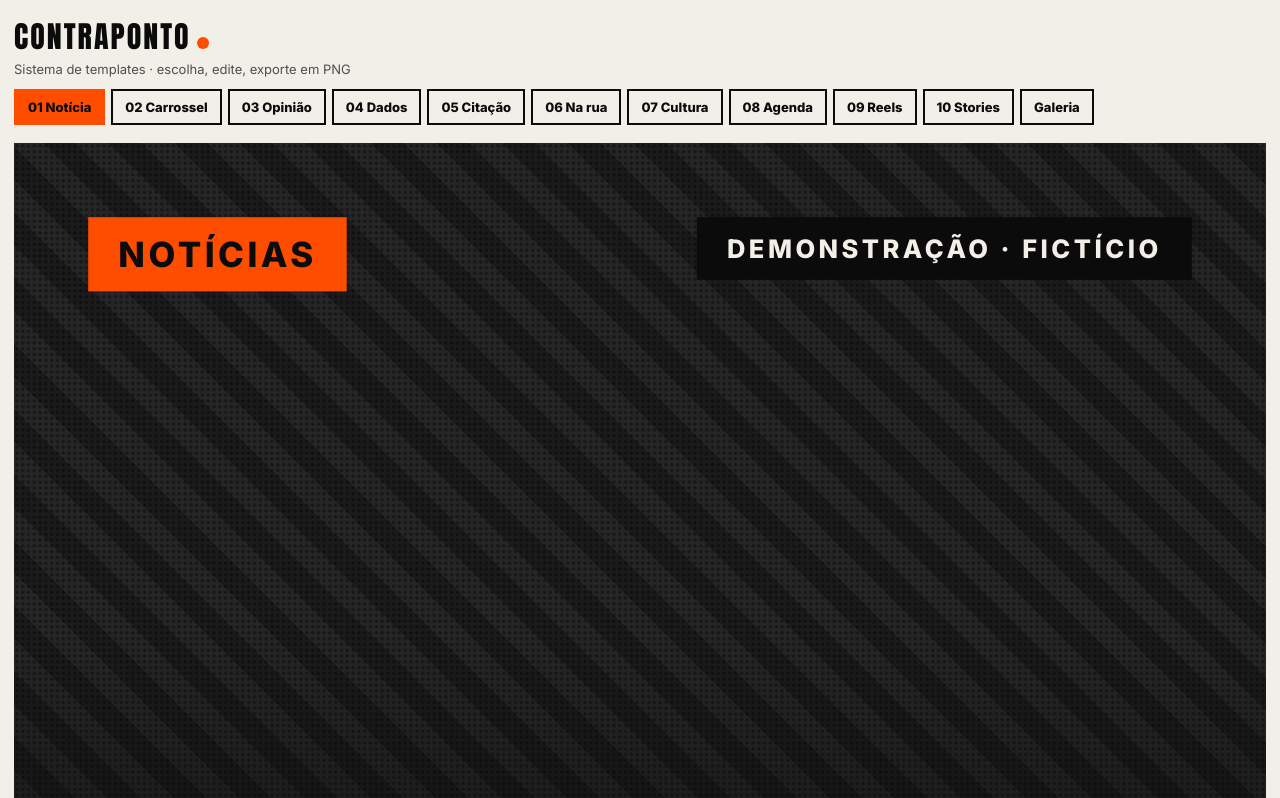
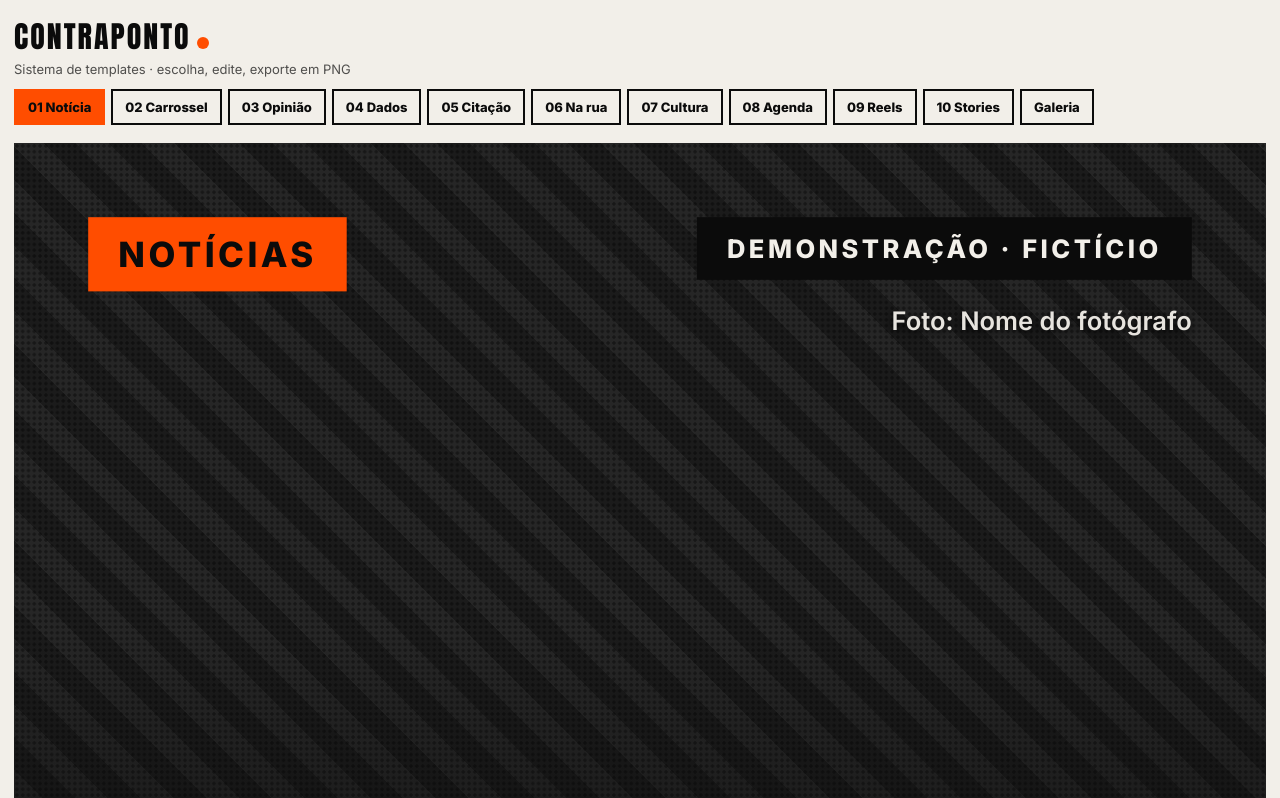
Before and after one commit to alvezdaniell/contraponto, a plain HTML site: page index.html in a window 1280 px wide. Shown: the top 798 px of the page. Drawn offline with nearby package versions, Linux system fonts and the light colour scheme.

Commit message:
Add files via upload

```diff
--- a/index.html
+++ b/index.html
@@ -66,7 +66,7 @@
 let O='#FF4D00';const L='#C6FF00',V='#6A3BFF',C='#F2EFE9',K='#0B0B0B';
 function art(t,d,p){
 O=d.ac||'#FF4D00';let x='';
-if(t.id==1){x=P(d,'left:0;top:0;width:1080px;height:880px')+`<div class="A" style="left:0;top:420px;width:1080px;height:460px;background:linear-gradient(transparent,${K})"></div>`+chip(d,'left:64px;top:64px')+`<div class="chip" style="right:64px;top:64px;font-size:22px;background:${K};color:${C}">${esc(d.meta)}</div><div class="A" style="left:64px;right:64px;bottom:150px"><div class="h" style="font-size:${fs(d.h,[150,118,96])}px">${hf(d.h,O)}</div><div style="font-size:34px;margin-top:24px;opacity:.9">${esc(d.s)}</div></div><div class="A" style="right:64px;top:830px;font-size:20px;opacity:.7">${d.credit?'Foto: '+esc(d.credit):''}</div>`+foot(d,56)}
+if(t.id==1){x=P(d,'left:0;top:0;width:1080px;height:880px')+`<div class="A" style="left:0;top:420px;width:1080px;height:460px;background:linear-gradient(transparent,${K})"></div>`+chip(d,'left:64px;top:64px')+`<div class="chip" style="right:64px;top:64px;font-size:22px;background:${K};color:${C}">${esc(d.meta)}</div><div class="A" style="left:64px;right:64px;bottom:150px"><div class="h" style="font-size:${fs(d.h,[150,118,96])}px">${hf(d.h,O)}</div><div style="font-size:34px;margin-top:24px;opacity:.9">${esc(d.s)}</div></div><div class="A" style="right:64px;top:140px;font-size:22px;opacity:.95;text-shadow:0 2px 8px #000">${d.credit?'Foto: '+esc(d.credit):''}</div>`+foot(d,56)}
 if(t.id==2){const b=blocks(d),N=b.length+1;
 if(p==0)x=`<div class="A" style="inset:0;background:${O}"></div>`+chip(d,'left:64px;top:64px',1)+`<div class="A" style="left:64px;right:64px;top:260px;color:${K}"><div class="h" style="font-size:${fs(d.h,[190,150,110])}px">${hf(d.h,C)}</div></div><div class="A hand" style="right:64px;bottom:170px;font-size:68px;color:${K}">arraste →</div>`+foot(d,56,K);
 else{const l=(b[p-1]||'').split('\n');x=`<div class="A" style="inset:0;background:${C};color:${K}"></div><div class="A" style="left:64px;top:64px;color:${K};font-weight:800;letter-spacing:3px;font-size:26px">${esc(d.tag)} · ${p}/${N-1}</div><div class="A" style="left:64px;right:64px;top:200px;color:${K}"><div class="h" style="font-size:130px;color:${O}">${esc(l[0])}</div><div style="font-size:50px;line-height:1.3;margin-top:40px;font-weight:600">${esc(l.slice(1).join(' '))}</div></div>`+foot(d,56,K)}}
@@ -74,7 +74,7 @@
 if(t.id==4){const r=d.body.split('\n').map(s=>s.split('|')).filter(a=>a[1]),m=Math.max(...r.map(a=>+a[1]||0),1);x=`<div class="A" style="inset:0;background:${C}"></div>`+chip(d,'left:64px;top:64px')+`<div class="A h" style="left:56px;top:150px;font-size:400px;color:${O};line-height:1">${esc(d.big)}</div><div class="A" style="left:64px;right:64px;top:590px;color:${K}"><div class="h" style="font-size:64px">${esc(d.h)}</div><div style="font-size:26px;margin:12px 0 30px">${esc(d.s)}</div>${r.map(a=>`<div style="display:flex;align-items:center;gap:16px;margin:12px 0;font-weight:800;font-size:26px"><span style="width:200px">${esc(a[0])}</span><div style="height:44px;background:${K};width:${(+a[1]||0)/m*600}px"></div><span>${esc(a[1])}</span></div>`).join('')}<div style="font-size:22px;margin-top:20px;opacity:.75">${esc(d.meta)}</div><div style="font-size:20px;opacity:.6;margin-top:6px">Escala iniciada no zero</div></div>`+foot(d,56,K)}
 if(t.id==5)x=P(d,'left:0;top:0;width:1080px;height:470px')+chip(d,'left:64px;top:64px')+`<div class="A h" style="left:50px;top:300px;font-size:420px;color:${O};line-height:1">“</div><div class="A" style="left:64px;right:64px;top:520px"><div style="font-size:${fs(d.body,[62,52,42])}px;font-weight:800;line-height:1.2">${esc(d.body)}</div><div class="h" style="font-size:80px;color:${O};margin-top:44px">${esc(d.h)}</div><div style="font-size:30px;margin-top:8px">${esc(d.s)}</div><div style="font-size:22px;opacity:.7;margin-top:24px">${esc(d.meta)}</div></div><div class="A" style="right:64px;top:420px;font-size:20px;opacity:.8">${esc(d.credit)}</div>`+foot(d,56);
 if(t.id==6)x=P(d,'inset:0')+`<div class="A" style="left:0;right:0;bottom:0;height:640px;background:linear-gradient(transparent,#000)"></div>`+chip(d,'left:64px;top:64px')+`<div class="A" style="right:64px;top:80px;font-size:24px;font-weight:800">${esc(d.meta)}</div><div class="A" style="left:64px;right:64px;bottom:150px"><div class="h" style="font-size:${fs(d.h,[150,120,96])}px">${hf(d.h,C)}</div><div style="font-size:28px;margin-top:20px;max-width:760px">${esc(d.s)}</div></div><div class="A" style="right:64px;bottom:110px;font-size:18px;opacity:.7">${d.credit?'Foto: '+esc(d.credit):''}</div>`+foot(d,48);
-if(t.id==7)x=`<div class="A" style="inset:0;background:${V}"></div><div style="position:absolute;left:150px;top:150px;width:780px;height:640px;transform:rotate(-3deg);border:12px solid ${C};overflow:hidden">${P(d,'inset:0')}</div><div class="A" style="left:420px;top:110px;width:240px;height:60px;background:${L};opacity:.9;transform:rotate(4deg)"></div>`+chip(d,'left:64px;top:64px')+`<div class="A hand" style="right:70px;top:700px;font-size:64px;color:${L};transform:rotate(-6deg)">${esc(d.s)}</div><div class="A" style="left:64px;right:64px;bottom:150px"><div class="h" style="font-size:${fs(d.h,[170,140,110])}px">${hf(d.h,L)}</div></div><div class="A" style="right:64px;top:800px;font-size:18px;opacity:.8">${d.credit?'Foto: '+esc(d.credit):''}</div>`+foot(d,56);
+if(t.id==7)x=`<div class="A" style="inset:0;background:${V}"></div><div style="position:absolute;left:150px;top:150px;width:780px;height:640px;transform:rotate(-3deg);border:12px solid ${C};overflow:hidden">${P(d,'inset:0')}</div><div class="A" style="left:420px;top:110px;width:240px;height:60px;background:${L};opacity:.9;transform:rotate(4deg)"></div>`+chip(d,'left:64px;top:64px')+`<div class="A hand" style="right:70px;top:700px;font-size:64px;color:${L};transform:rotate(-6deg)">${esc(d.s)}</div><div class="A" style="left:64px;right:64px;bottom:150px"><div class="h" style="font-size:${fs(d.h,[170,140,110])}px">${hf(d.h,L)}</div></div><div class="A" style="right:64px;top:90px;font-size:22px;opacity:.95">${d.credit?'Foto: '+esc(d.credit):''}</div>`+foot(d,56);
 if(t.id==8){const r=d.body.split('\n').map(s=>s.split('|')).filter(a=>a[1]);x=`<div class="A" style="inset:0;background:${O};color:${K}"></div>`+chip(d,'left:64px;top:64px',1)+`<div class="A" style="left:64px;right:64px;top:170px;color:${K}"><div class="h" style="font-size:${fs(d.h,[170,130,104])}px">${esc(d.h)}</div><div style="margin-top:36px">${r.map(a=>`<div style="border-top:5px solid ${K};padding:14px 0"><div style="font-size:24px;font-weight:800;letter-spacing:3px">${esc(a[0])}</div><div style="font-size:50px;font-weight:800">${esc(a[1])}</div></div>`).join('')}</div><div style="font-size:30px;margin-top:20px;font-weight:800">${esc(d.s)}</div></div>`+foot(d,56,K)}
 if(t.id==9)x=P(d,'inset:0')+`<div class="A" style="left:0;right:0;bottom:0;height:1000px;background:linear-gradient(transparent,#000 85%)"></div>`+chip(d,'left:64px;top:260px')+`<div class="A" style="left:64px;right:64px;bottom:430px"><div class="h" style="font-size:${fs(d.h,[230,180,140])}px">${hf(d.h,O)}</div><div style="font-size:38px;margin-top:26px">${esc(d.s)}</div></div><div class="chip" style="left:64px;bottom:330px;background:${L};color:${K}">▶ ASSISTA</div>`+foot(d,250);
 if(t.id==10){const v=d.v,ph=v=='Bastidores'||v=='Repercussão',l=d.body.split('\n').filter(Boolean),o=v=='Enquete'?l:v=='Verdadeiro ou falso'?['VERDADEIRO','FALSO']:v=='Caixa de perguntas'?['Toque e mande sua pergunta']:v=='Pergunta do dia'?['Responda aqui']:v=='Chamada para ler'?['↑ Leia a matéria completa']:[];
```
